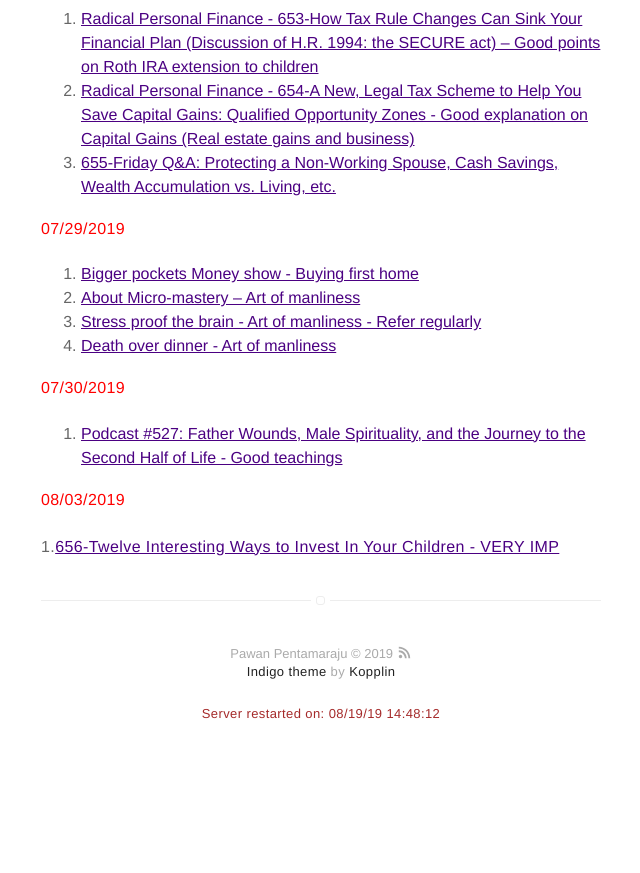
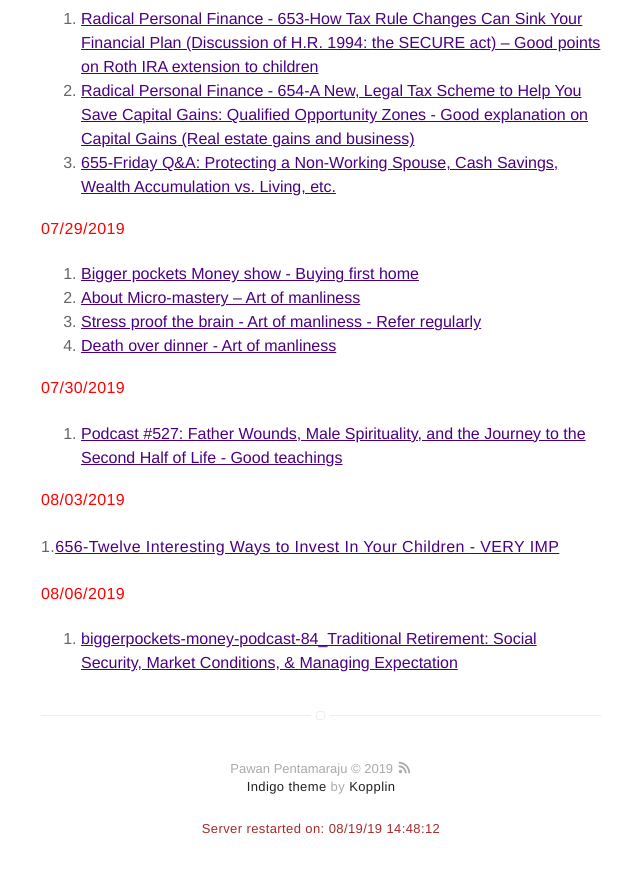
Before and after one commit to pawanpe/pawanpe.github.io, a Jekyll site: the page built from booklist/2019/articlesandvideos.markdown, in a window 1280 px wide and 900 px high, scrolled down 1362 px. Shown: the top 873 px of the window, without its empty margins (319-959 px from the left). Built offline with Jekyll 4.4.1, drawn with Linux system fonts in a browser that asks for light colours; before the commit the page ends 2147 px from its top, so only the background shows below that.

Commit message:
update for 8/6

```diff
--- a/booklist/2019/articlesandvideos.markdown
+++ b/booklist/2019/articlesandvideos.markdown
@@ -71,3 +71,7 @@ layout: page
 <b style="color: red">08/03/2019</b>
 
 1.[656-Twelve Interesting Ways to Invest In Your Children - VERY IMP](https://podcasts.google.com/?feed=aHR0cDovL3JhZGljYWxwZXJzb25hbGZpbmFuY2UubGlic3luLmNvbS9yc3M&episode=MWQ0ZWRhOTE0MDI0NGFjZWI4NjY5Y2JlYWFhN2MxMzg&at=1564829575466)
+
+<b style="color: red">08/06/2019</b>
+
+1. [biggerpockets-money-podcast-84_Traditional Retirement: Social Security, Market Conditions, & Managing Expectation](https://www.biggerpockets.com/blog/biggerpockets-money-podcast-84)
```
